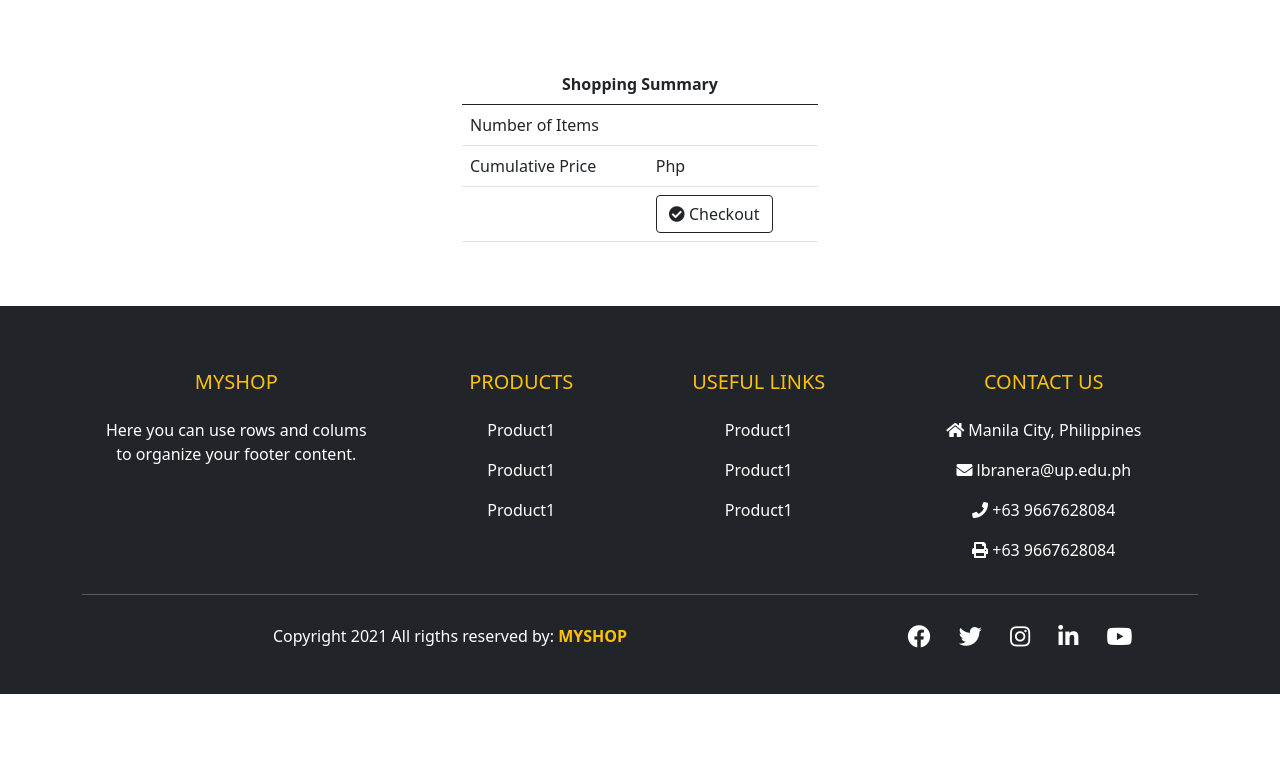
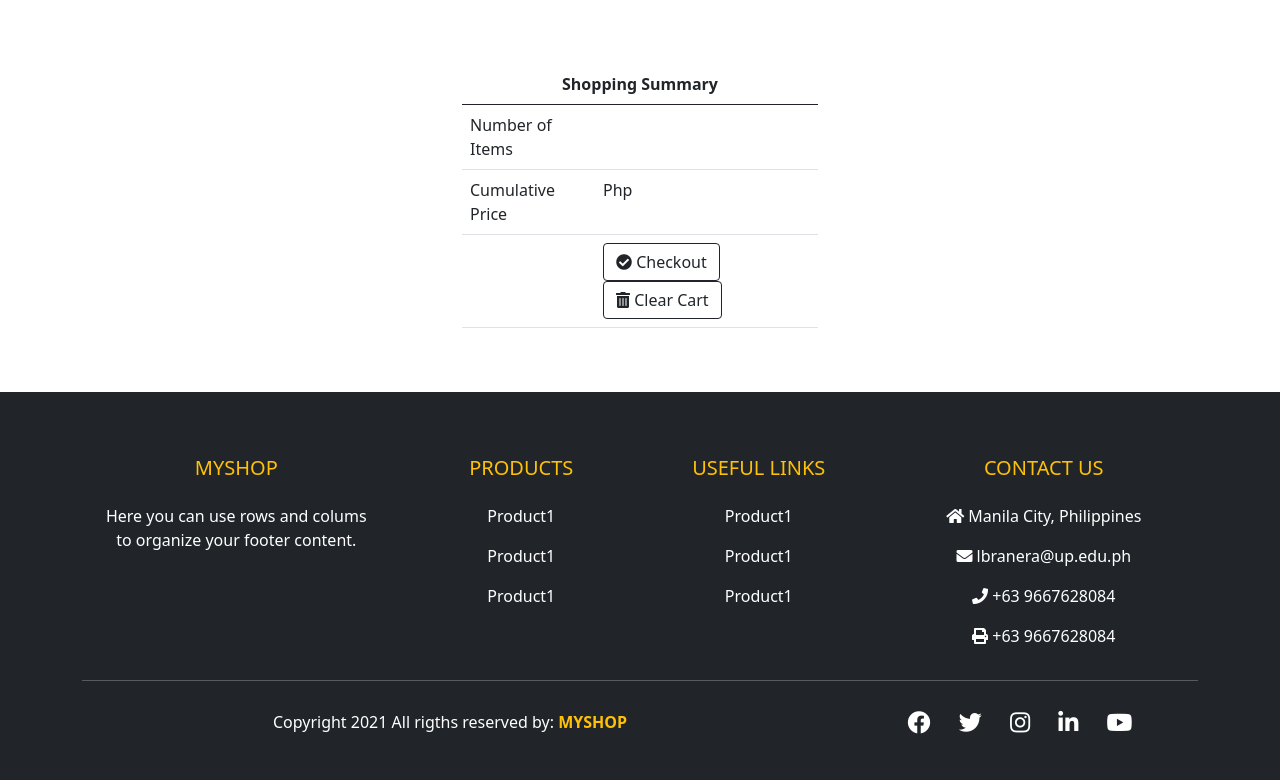
Before and after one commit to lbranera/MyShop, a Django app: template products/templates/products/cart.html in a window 1280 px wide. Shown: the part 385-1165 px from the top of the page. Before the commit the page ends 1079 px from the top, so only its background shows below. Run offline with Django 3.2, Linux system fonts and the light colour scheme; the template is opened without the code that fills it, so the values that code supplies are empty.

Commit message:
added checkout-cart and clear-art functionalities

```diff
--- a/products/admin.py
+++ b/products/admin.py
@@ -3,6 +3,5 @@ from .models import *
 # Register your models here.
 
 admin.site.register(Book)
-#admin.site.register(User)
 admin.site.register(Comment)
 admin.site.register(ShoppingCart)
--- a/products/templates/products/cart.html
+++ b/products/templates/products/cart.html
@@ -64,7 +64,7 @@
                             <div class="modal-footer">
                                 <button type="submit" class="btn btn-outline-success">
                                     <i class="fas fa-edit"></i>
-                                    Edit
+                                    Edit Quantity
                                 </button>
 
                                 <button type="button" class="btn btn-outline-danger" data-bs-dismiss="modal">
@@ -147,10 +147,15 @@
                         <tr>
                             <td></td>
                             <td>
-                                <a href="#" type="button" class="btn btn-outline-dark">
+                                <button type="button" class="btn btn-outline-dark" data-bs-toggle="modal" data-bs-target="#checkout">
                                     <i class="fas fa-check-circle"></i>
                                     Checkout
-                                </a>
+                                </button>
+                                &nbsp;
+                                <button type="button" class="btn btn-outline-dark" data-bs-toggle="modal" data-bs-target="#clear">
+                                    <i class="fas fa-trash-alt"></i>
+                                    Clear Cart
+                                </button>
                             </td>
                         </tr>
                     </tbody>
@@ -158,10 +163,64 @@
             </div>
             <div class="col-sm-4"></div>
         </div>
-
+    {% else %}
+        <br><br><br><br>
     {% endif %}
 
 </div>
 
+<!-- Checkout Cart Modal -->
+<div class="modal fade" id="checkout" tabindex="-1" aria-labelledby="exampleModalLabel" aria-hidden="true">
+    <div class="modal-dialog modal-dialog-centered">
+    <div class="modal-content">
+        <div class="modal-header">
+            <h5 class="modal-title" id="exampleModalLabel">Checkout Cart Confirmation</h5>
+            <button type="button" class="btn-close" data-bs-dismiss="modal" aria-label="Close"></button>
+        </div>
+        <div class="modal-body text-start">
+            Are you sure you want to checkout all of the books in your cart?
+        </div>
+        <div class="modal-footer">
+            <a href="{% url 'checkout_cart' %}" type="button" class="btn btn-outline-success">
+                <i class="fas fa-check-circle"></i>
+                Yes, I am sure
+            </a>
+
+            <button type="button" class="btn btn-outline-danger" data-bs-dismiss="modal">
+                <i class="fas fa-ban"></i>
+                Cancel
+            </button>
+        </div>
+    </div>
+    </div>
+</div>
+
+<!-- Clear Cart Modal -->
+<div class="modal fade" id="clear" tabindex="-1" aria-labelledby="exampleModalLabel" aria-hidden="true">
+    <div class="modal-dialog modal-dialog-centered">
+    <div class="modal-content">
+        <div class="modal-header">
+            <h5 class="modal-title" id="exampleModalLabel">Clear Cart Confirmation</h5>
+            <button type="button" class="btn-close" data-bs-dismiss="modal" aria-label="Close"></button>
+        </div>
+        <div class="modal-body text-start">
+            Are you sure you want to remove all of the books in your cart?
+        </div>
+        <div class="modal-footer">
+            <a href="{% url 'clear_cart' %}" type="button" class="btn btn-outline-success">
+                <i class="fas fa-check-circle"></i>
+                Yes, I am sure
+            </a>
+
+            <button type="button" class="btn btn-outline-danger" data-bs-dismiss="modal">
+                <i class="fas fa-ban"></i>
+                Cancel
+            </button>
+        </div>
+    </div>
+    </div>
+</div>
+
+
 <br><br>
 {% endblock content %}
--- a/products/urls.py
+++ b/products/urls.py
@@ -10,6 +10,9 @@ urlpatterns = [
     path('update-cart/<str:pk>/', views.update_cart, name="update_cart"),
     path('remove-cart/<str:pk>/', views.remove_cart, name="remove_cart"),
 
+    path('checkout-cart/', views.checkout_cart, name="checkout_cart"),
+    path('clear-cart/', views.clear_cart, name="clear_cart"),
+
     path('register/', views.register, name="register"),
     path('login/', views.login_page, name="login"),
     path('logout/', views.logout_page, name="logout"),
```
Also changed, not shown: myshop/settings.py (+10 -0 lines), products/templates/products/book.html (+14 -2 lines), products/views.py (+22 -2 lines).
